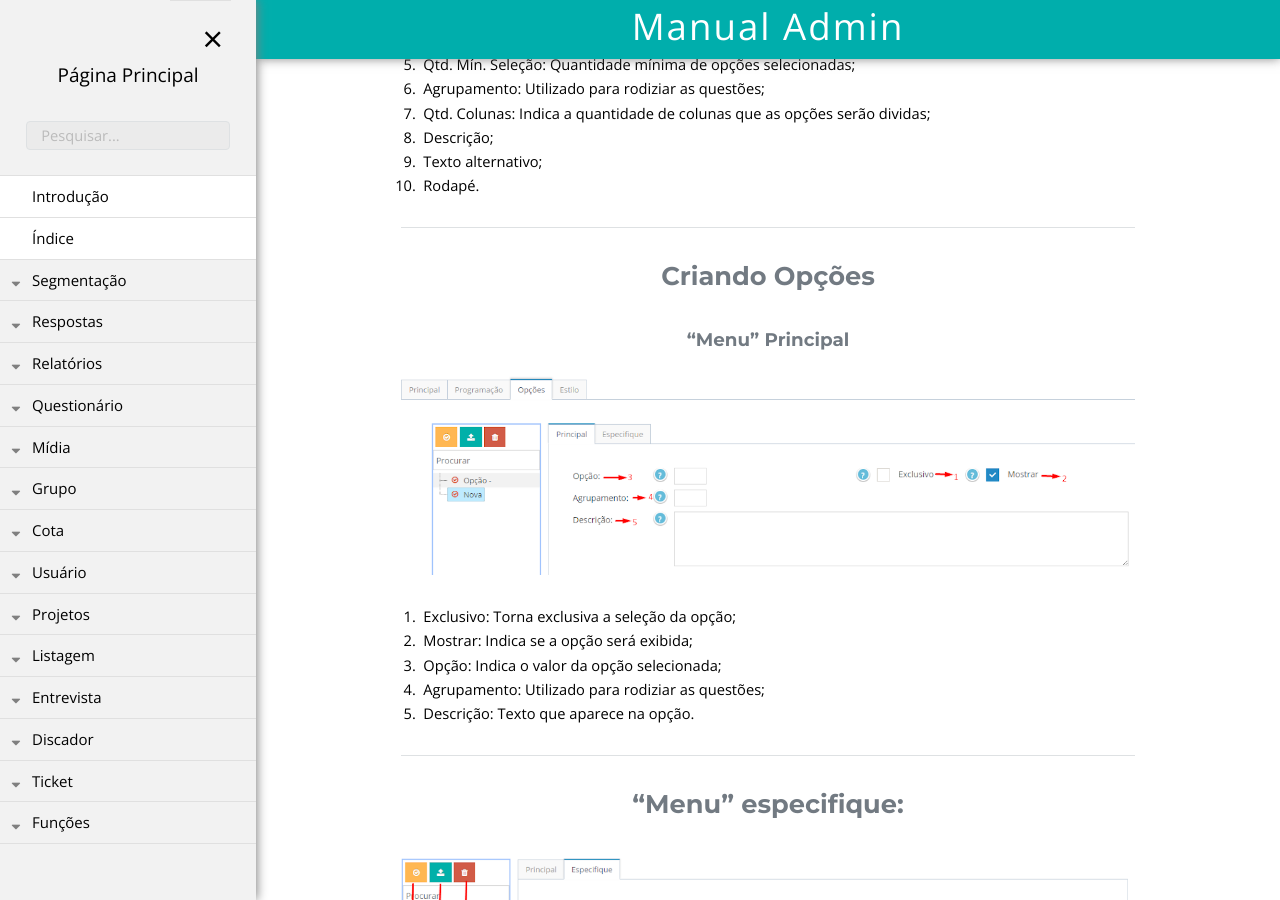
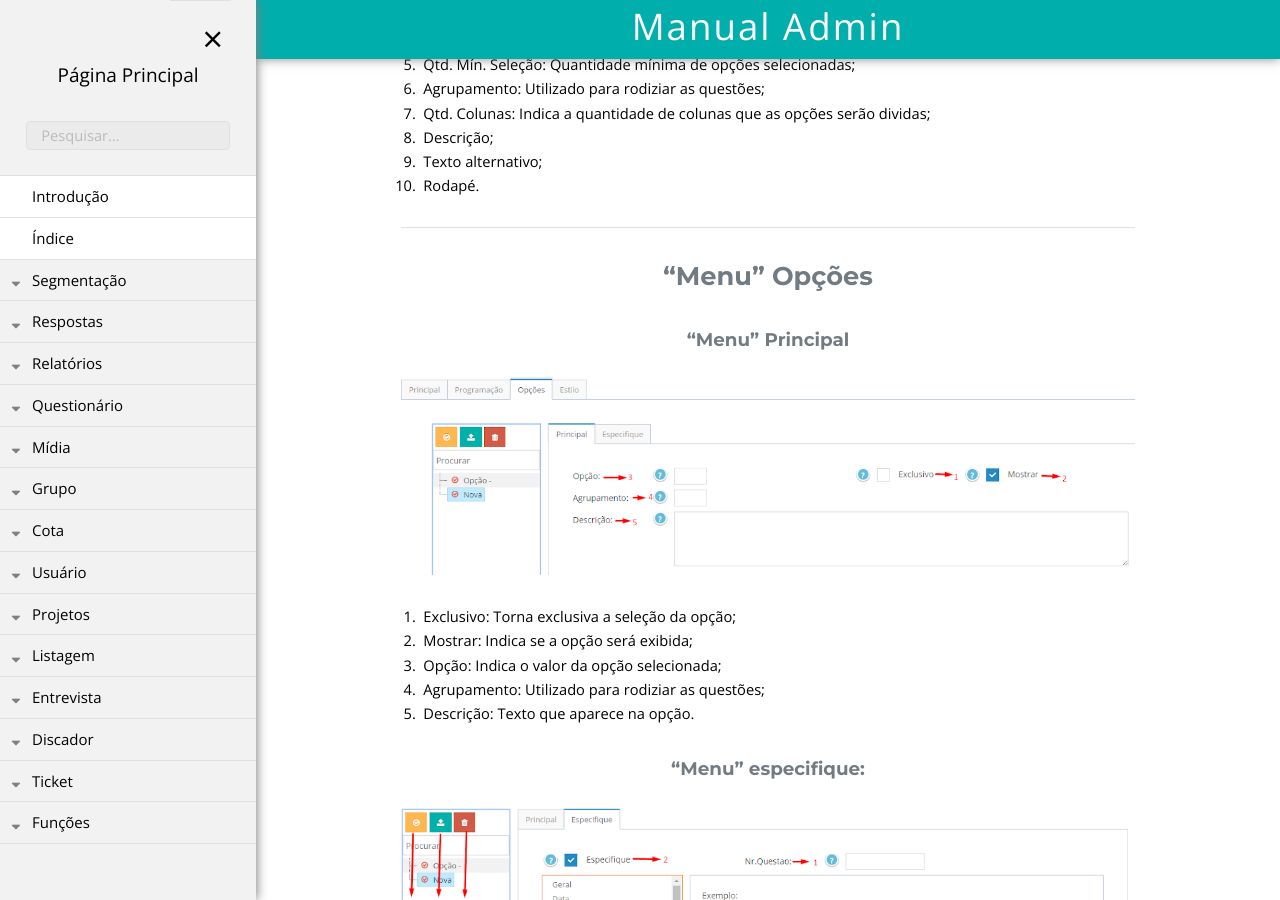
Before and after one commit to rogerio-figueiredo-hsr/hsrtechonline.github.io, a Jekyll site: the page built from _posts/2018-06-18-tipo-questao-dinamica.md, in a window 1280 px wide and 900 px high, scrolled down 666 px. Built offline with Jekyll 4.4.1, drawn with Linux system fonts in a browser that asks for light colours.

Commit message:
Alteração do layout

```diff
--- a/_posts/2018-06-18-tipo-questao-dinamica.md
+++ b/_posts/2018-06-18-tipo-questao-dinamica.md
@@ -26,7 +26,7 @@ pasta: "Questionario"
 
 ----
 
-## Criando Opções
+## "Menu" Opções
 ### "Menu" Principal
 
 ![Imagem de apoio 2]({{ "/assets/img/tipo-questao-dinamica-02.png" | prepend: site.baseurl }})
@@ -37,9 +37,7 @@ pasta: "Questionario"
 4. Agrupamento: Utilizado para rodiziar as questões;
 5. Descrição: Texto que aparece na opção.
 
----
-
-## "Menu" especifique:
+### "Menu" especifique:
 
 ![Imagem de apoio 3]({{ "/assets/img/tipo-questao-dinamica-03.png" | prepend: site.baseurl }})
 
```
